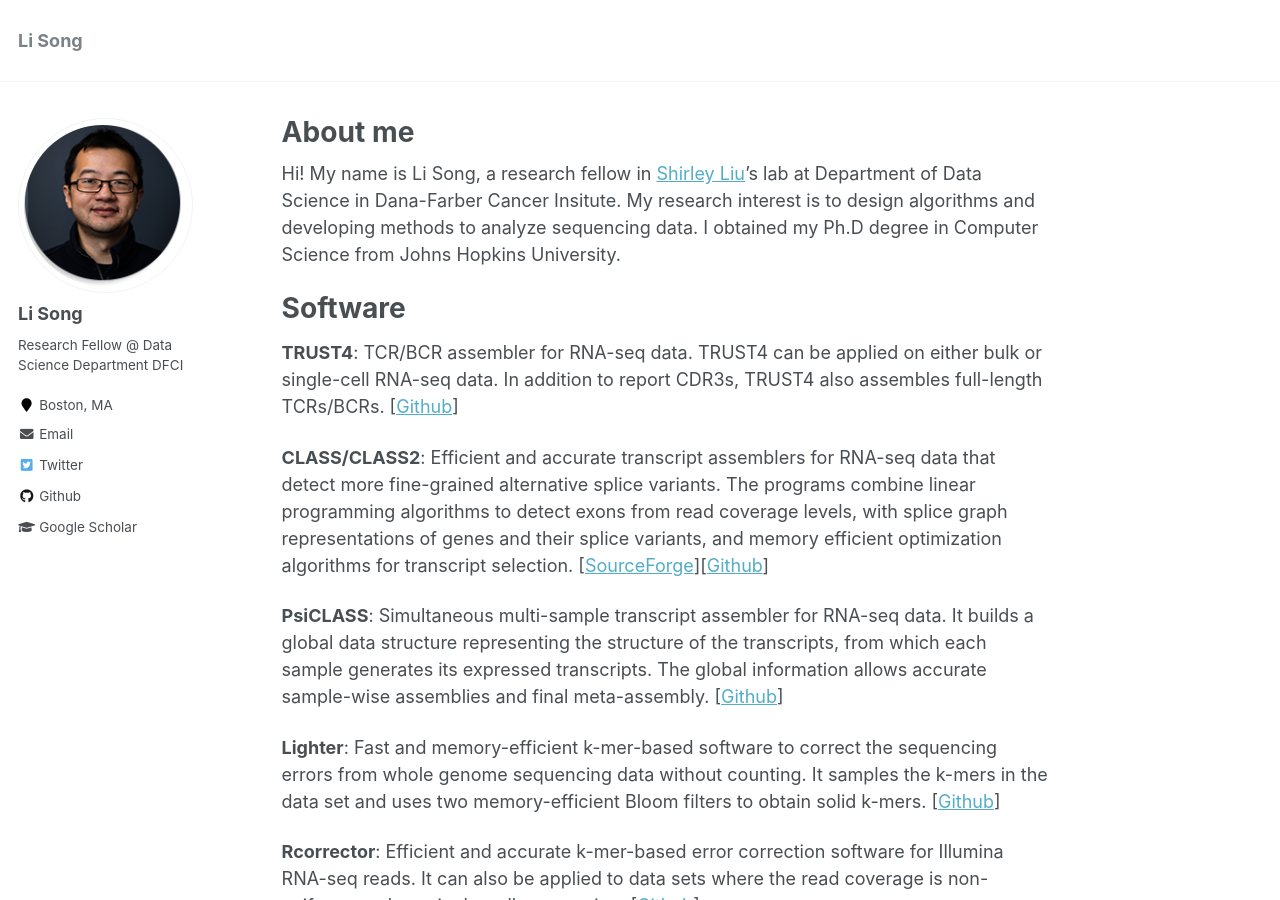
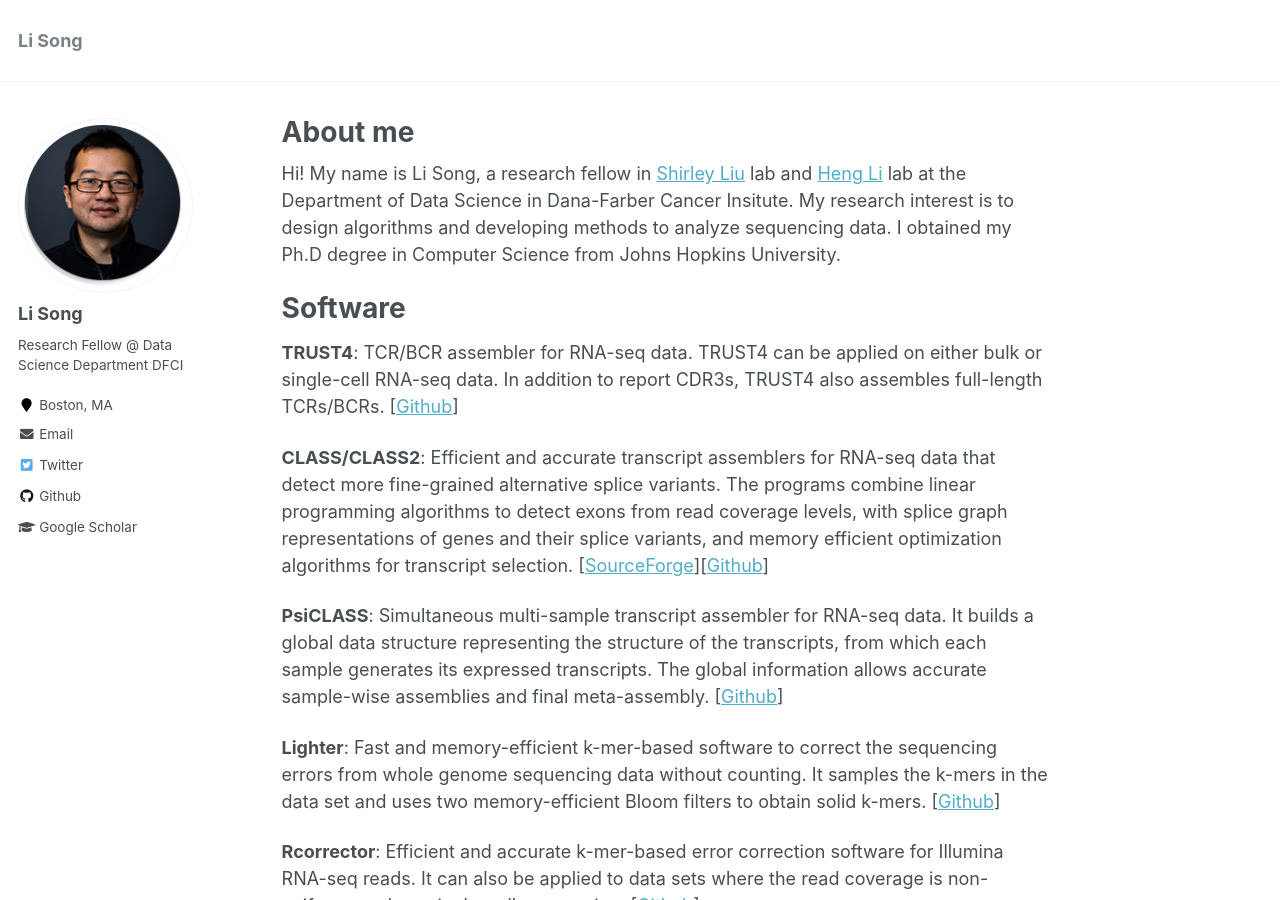
Before and after one commit to mourisl/mourisl.github.io, a Jekyll site: the page built from _pages/about.md, in a window 1280 px wide and 900 px high. Built offline with Jekyll 4.4.1, drawn with Linux system fonts in a browser that asks for light colours.

Commit message:
Update about

```diff
--- a/_pages/about.md
+++ b/_pages/about.md
@@ -8,7 +8,7 @@
   - /about.html
 ---
 
-Hi! My name is Li Song, a research fellow in [Shirley Liu](https://liulab-dfci.github.io/)'s lab at Department of Data Science in Dana-Farber Cancer Insitute. My research interest is to design algorithms and developing methods to analyze sequencing data. I obtained my Ph.D degree in Computer Science from Johns Hopkins University.
+Hi! My name is Li Song, a research fellow in [Shirley Liu](https://liulab-dfci.github.io/) lab and [Heng Li](https://hlilab.github.io/) lab at the Department of Data Science in Dana-Farber Cancer Insitute. My research interest is to design algorithms and developing methods to analyze sequencing data. I obtained my Ph.D degree in Computer Science from Johns Hopkins University.
 
 Software
 ======
```
